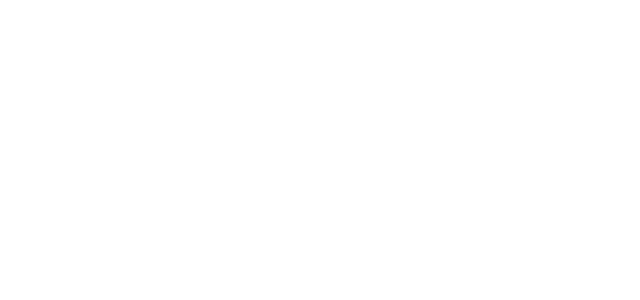
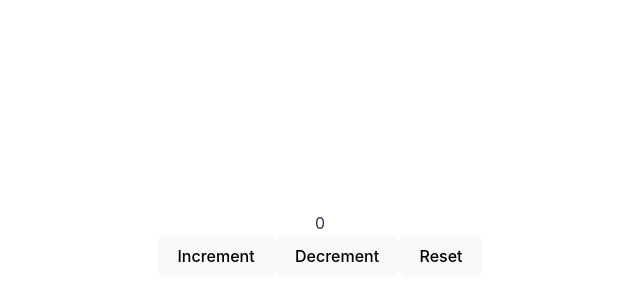
Before and after one commit to JayBaldwa30/React-Practice, a React (Vite) app: page / in a window 1280 px wide. Shown: the part 156-456 px from the top of the page, without its empty margins (320-960 px from the left). Built offline with nearby package versions, Linux system fonts and the light colour scheme.

Commit message:
Implement a counter using the useState hook and display the count.

```diff
--- a/src/App.jsx
+++ b/src/App.jsx
@@ -1,9 +1,10 @@
 import "./App.css";
+import Counter from "./components/Counter";
 
 function App() {
   return (
     <>
-
+      <Counter />
     </>
   );
 }
--- /dev/null
+++ b/src/components/Counter.jsx
@@ -0,0 +1,15 @@
+import { useState } from "react";
+
+function Counter() {
+  const [count, setCount] = useState(0);
+  return (
+    <>
+      <div>{count}</div>
+      <button onClick={() => setCount((prev) => prev + 1)}>Increment</button>
+      <button onClick={() => setCount((prev) => prev - 1)}>Decrement</button>
+      <button onClick={() => setCount(0)}>Reset</button>
+    </>
+  );
+}
+
+export default Counter;
```
